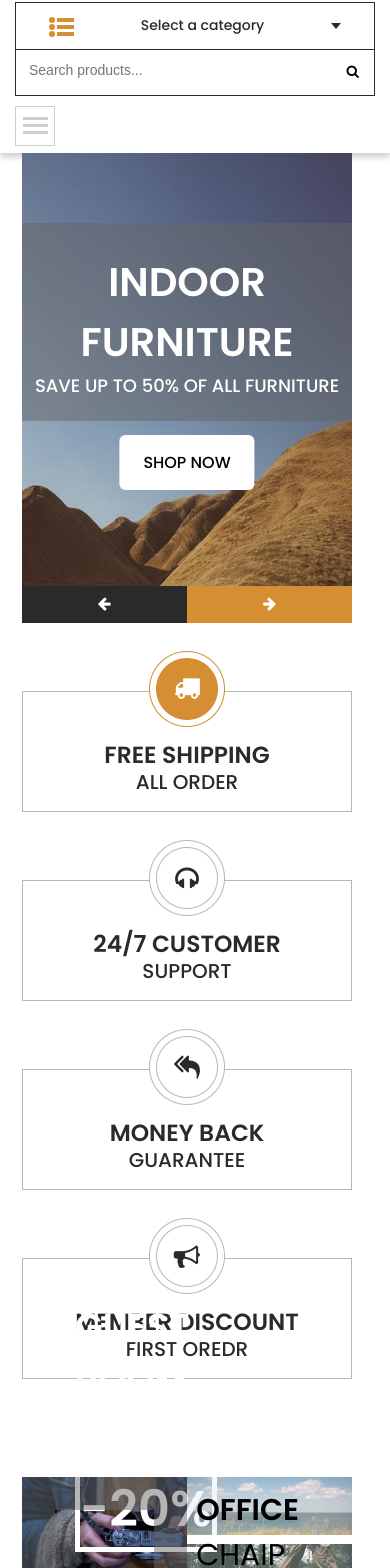
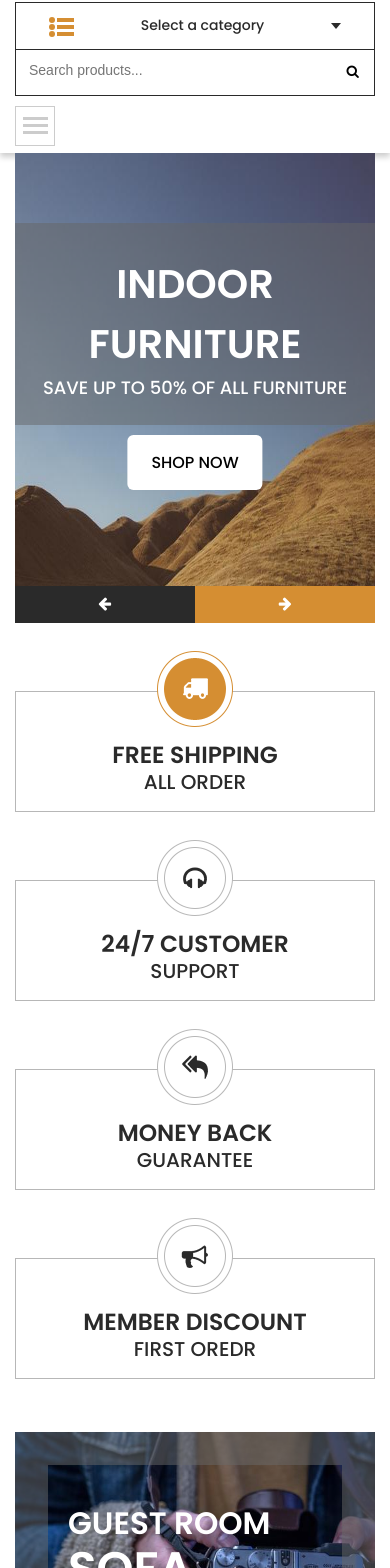
Before and after one commit to SHAH0001/bazar, a Vue app: page / in a window 390 px wide. Shown: the part 369-1937 px from the top of the page. Built offline with nearby package versions, Linux system fonts and the light colour scheme.

Commit message:
discount block done

```diff
--- a/src/assets/scss/mixins/_adaptive.scss
+++ b/src/assets/scss/mixins/_adaptive.scss
@@ -1,5 +1,23 @@
+@mixin max-width-1190 {
+    @media screen and (max-width: 1190px) {
+        @content
+    }
+}
+
 @mixin max-width-1150 {
     @media screen and (max-width: 1150px) {
+        @content
+    }
+}
+
+@mixin max-width-850 {
+    @media screen and (max-width: 850px) {
+        @content
+    }
+}
+
+@mixin max-width-950 {
+    @media screen and (max-width: 950px) {
         @content
     }
 }
@@ -12,6 +30,12 @@
 
 @mixin min-width-651 {
     @media screen and (min-width: 651px) {
+        @content
+    }
+}
+
+@mixin max-width-760 {
+    @media screen and (max-width: 760px) {
         @content
     }
 }
--- a/src/components/Discount.vue
+++ b/src/components/Discount.vue
@@ -1,5 +1,6 @@
 <template>
     <div class="discount-block">
+
         <a href="#" class="discount-block-left">
             <img src="../assets/images/discount_main_image.jpg" alt="">
             <div class="discount-block-left-border"></div>
@@ -9,6 +10,7 @@
                 <p class="discount-block-left-info-discount-amount">-20%</p>
             </div>
         </a>
+
         <div class="discount-block-right">
             <a href="#" class="discount-block-right-link">
                 <img src="../assets/images/discount_1_block.jpg" alt="">
@@ -19,7 +21,6 @@
                     <p class="discount-block-top-info-price">$200.00</p>
                 </div>
             </a>
-
             <a href="#" class="discount-block-right-link">
                 <img src="../assets/images/discount_2_block.jpg" alt="">
                 <div class="discount-block-bottom-backroung"></div>
@@ -29,6 +30,7 @@
                 </div>
             </a>
         </div>
+
     </div>
 </template>
 <script>
@@ -43,17 +45,36 @@ export default {
         display: flex;
         justify-content: space-between;
         margin: 30px 0 0 0;
+
+        @include max-width-760 {
+            flex-wrap: wrap;
+        }
+
+        @include max-width-530 {
+            margin: -15px 0 0 0;
+        }
     }
 
     .discount-block-left {
-        // display: block;
         position: relative;
         text-decoration: none;
 
+        @include max-width-1190 {
+            margin: 0 30px 0 0;
+        }
+
+        @include max-width-760 {
+            width: 100%;
+            margin: 0 0 2% 0;
+        }
     }
 
     .discount-block-left img {
         display: block;
+
+        @include max-width-760 {
+            width: 100%;
+        }
     }
 
     .discount-block-left-border {
@@ -73,17 +94,30 @@ export default {
         color: #fff;
         text-transform: uppercase;
         z-index: 2;
+
+        @include max-width-430 {
+            bottom: 21%;
+        }
     }
 
     .discount-block-left-info-title {
         font-size: 36px;
         margin: 0 0 -27px 0;
+
+        @include max-width-850 {
+            font-size: 31px;
+            margin: 0 0 -13px 0;
+        }
     }
 
     .discount-block-left-info-description {
         font-size: 60px;
         font-weight: bold;
         margin: 0 0 -5px 0;
+
+        @include max-width-850 {
+            font-size: 47px;
+        }
     }
 
     .discount-block-left-info-discount-amount {
@@ -91,12 +125,25 @@ export default {
         border: 5px solid #fff;
         font-weight: bold;
         margin: 0 76px 10px 0;
+
+        @include max-width-850 {
+            font-size: 40px;
+            text-align: center;
+        }
+
+        @include max-width-430 {
+            font-size: 20px;
+        }
     }
 
     .discount-block-right {
         display: flex;
         flex-direction: column;
         justify-content: space-between;
+
+        @include max-width-750 {
+            width: 100%;
+        }
     }
 
     .discount-block-right-link {
@@ -106,6 +153,11 @@ export default {
 
     .discount-block-right-link img {
         display: block;
+
+        @include max-width-750 {
+            width: 100%;
+            margin-bottom: 2%;
+        }
     }
 
     .discount-block-top-backroung {
@@ -126,12 +178,26 @@ export default {
         text-transform: uppercase;
         color: #000;
         z-index: 3;
+
+        @include max-width-950 {
+            top: 2%;
+        }
+
+        @include max-width-430 {
+            top: 2%;
+            left: 4%;
+            transform: translate(0);
+        }
     }
 
     .discount-block-top-info-title {
         font-size: 30px;
         font-weight: normal;
         margin: 0;
+
+        @include max-width-950 {
+            font-size: 25px;
+        }
     }
 
     .discount-block-top-info-description {
@@ -144,6 +210,10 @@ export default {
         font-weight: bold;
         margin: 0;
         color: $secondColor;
+
+        @include max-width-850 {
+            font-size: 25px;
+        }
     }
 
     .discount-block-bottom-backroung {
--- a/src/views/Home.vue
+++ b/src/views/Home.vue
@@ -98,6 +98,10 @@ import vSlider from '../components/Slider/V-slider.vue'
 
     #main-wrapper {
         margin: 0 23px 0 7px;
+
+        @include max-width-1150 {
+            margin: 0;
+        }
     }
 
     .main-slider-block {
```
